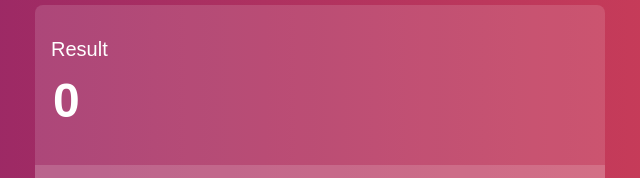
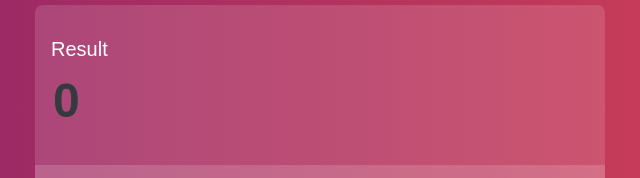
Before and after one commit to Thisarahetz/Calculator-Hacktoberfest2022, a plain HTML site: page index.html in a window 1280 px wide. Shown: the part 148-326 px from the top of the page, 320-960 px from the left. Drawn offline with Linux system fonts and the light colour scheme.

Commit message:
Update index.html
text color bug fix

```diff
--- a/index.html
+++ b/index.html
@@ -26,7 +26,7 @@
                     <!-- <input type="text" id="result" disabled /> -->
                     <p id="fom"></p>
                     <h5>Result</h5>
-                    <input id="result" class="w-100" value="0" readonly></input>
+                    <input id="result" class="w-100 text-dark" value="0" readonly></input>
                   </div>
                 </div>
               </div>
```
